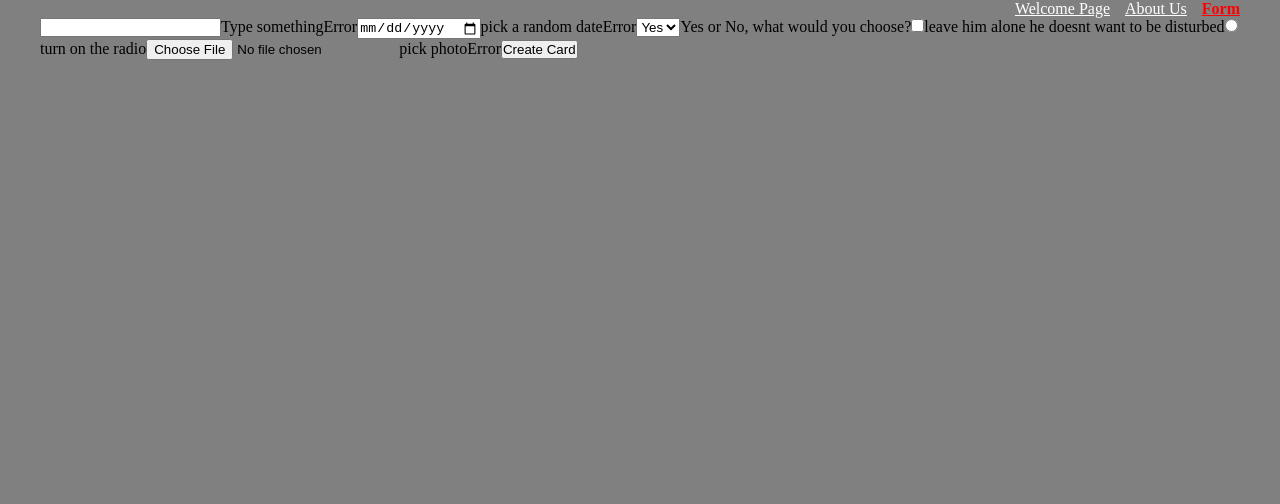
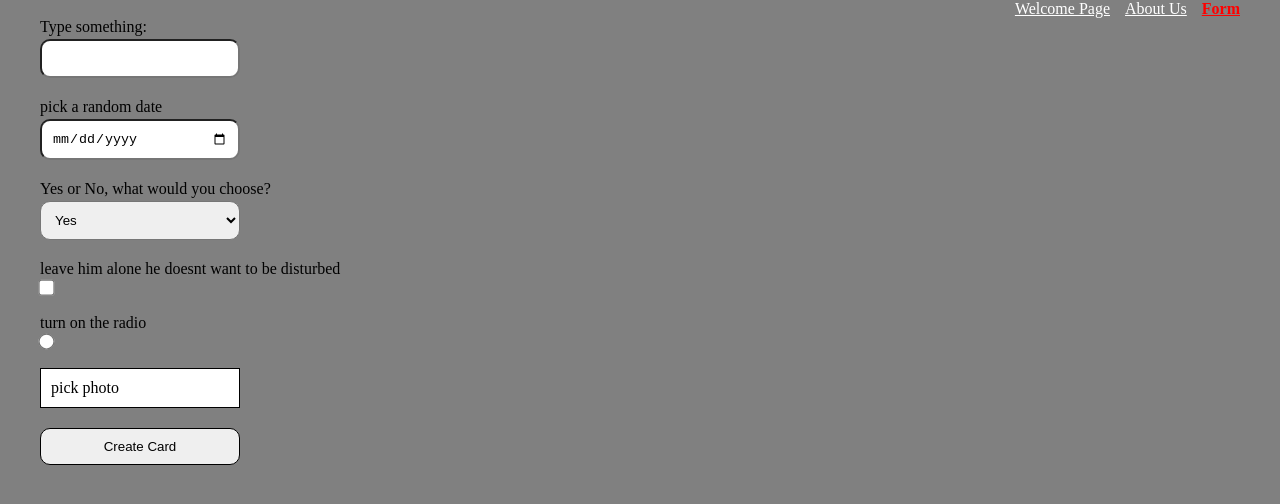
Before and after one commit to Clearenough/rss-react-Q1-2023, a React (Vite) app: page /form in a window 1280 px wide. Shown: the top 504 px of the page. Built offline with nearby package versions, Linux system fonts and the light colour scheme.

Commit message:
style: add styles for Form component

```diff
--- /dev/null
+++ b/src/pages/Form.module.scss
@@ -0,0 +1,44 @@
+.inputLayout {
+  display: flex;
+  flex-direction: column;
+  gap: 3px;
+}
+
+.form {
+  display: flex;
+  flex-direction: column;
+  gap: 20px;
+
+  .error {
+    color: rgb(205, 31, 31);
+  }
+
+  .inputWithField {
+    max-width: 200px;
+    padding: 10px;
+    border-radius: 10px;
+  }
+
+  .clickableField {
+    align-self: flex-start;
+    transform: scale(1.25);
+  }
+
+  .invisible {
+    display: none;
+  }
+
+  .photoLable {
+    max-width: 200px;
+    padding: 10px;
+    border: solid 1px black;
+    background-color: white;
+  }
+
+  .submit {
+    max-width: 200px;
+    padding: 10px;
+    border: solid 1px black;
+    border-radius: 10px;
+  }
+}
--- a/src/pages/Form.tsx
+++ b/src/pages/Form.tsx
@@ -1,6 +1,7 @@
 import { IFormCard } from './../@types/common';
 import React, { createRef, RefObject } from 'react';
 import FormCards from './../components/FormCards';
+import styles from './Form.module.scss';
 
 interface IMyFormState {
   isTextFilled: boolean;
@@ -11,9 +12,9 @@ interface IMyFormState {
 
 class MyForm extends React.Component<unknown, IMyFormState> {
   state: IMyFormState = {
-    isTextFilled: false,
-    isDateChoosed: false,
-    isImageChoosed: false,
+    isTextFilled: true,
+    isDateChoosed: true,
+    isImageChoosed: true,
     cards: [],
   };
 
@@ -26,7 +27,6 @@ class MyForm extends React.Component<unknown, IMyFormState> {
 
   onSubmit = (event: React.FormEvent<HTMLFormElement>) => {
     event.preventDefault();
-    console.log(this.state);
     let image: File;
     const files = this.inputFileRef.current?.files;
     const inputText = this.inputTextRef.current?.value;
@@ -68,26 +68,85 @@ class MyForm extends React.Component<unknown, IMyFormState> {
   render() {
     return (
       <div>
-        <form onSubmit={this.onSubmit}>
-          <input type="text" name="text" ref={this.inputTextRef} />
-          <label htmlFor="text">Type something</label>
-          {!this.state.isTextFilled && <span>Error</span>}
-          <input type="date" name="date" ref={this.inputDateRef} />
+        <form className={styles.form} onSubmit={this.onSubmit}>
+          <div className={styles.inputLayout}>
+            <label htmlFor="text">Type something: </label>
+            <input
+              className={styles.inputWithField}
+              type="text"
+              name="text"
+              id="text"
+              ref={this.inputTextRef}
+            />
+            {!this.state.isTextFilled && <span className={styles.error}>Error</span>}
+          </div>
+
+          <div className={styles.inputLayout}>
             <label htmlFor="date">pick a random date</label>
-          {!this.state.isDateChoosed && <span>Error</span>}
-          <select name="select" ref={this.selectRef}>
+            <input
+              className={styles.inputWithField}
+              type="date"
+              name="date"
+              id="date"
+              ref={this.inputDateRef}
+            />
+
+            {!this.state.isDateChoosed && <span className={styles.error}>Error</span>}
+          </div>
+
+          <div className={styles.inputLayout}>
+            <label htmlFor="select">Yes or No, what would you choose?</label>
+            <select
+              className={styles.inputWithField}
+              name="select"
+              id="select"
+              ref={this.selectRef}
+            >
               <option value="Yes">Yes</option>
               <option value="No">No</option>
             </select>
-          <label htmlFor="select">Yes or No, what would you choose?</label>
-          <input type="checkbox" name="checkbox" ref={this.inputCheckboxRef} />
+          </div>
+
+          <div className={styles.inputLayout}>
             <label htmlFor="checkbox">leave him alone he doesnt want to be disturbed</label>
-          <input type="radio" name="radio" ref={this.inputRadioRef} />
+            <input
+              className={styles.clickableField}
+              type="checkbox"
+              name="checkbox"
+              id="checkbox"
+              ref={this.inputCheckboxRef}
+            />
+          </div>
+
+          <div className={styles.inputLayout}>
             <label htmlFor="radio">turn on the radio</label>
-          <input type="file" name="file" accept="image/jpeg,image/png" ref={this.inputFileRef} />
-          <label htmlFor="file">pick photo</label>
-          {!this.state.isImageChoosed && <span>Error</span>}
-          <button type="submit">Create Card</button>
+            <input
+              className={styles.clickableField}
+              type="radio"
+              name="radio"
+              id="radio"
+              ref={this.inputRadioRef}
+            />
+          </div>
+
+          <div className={styles.inputLayout}>
+            <label className={styles.photoLable} htmlFor="file">
+              pick photo
+            </label>
+            <input
+              className={styles.invisible}
+              type="file"
+              name="file"
+              id="file"
+              accept="image/jpeg,image/png"
+              ref={this.inputFileRef}
+            />
+            {!this.state.isImageChoosed && <span className={styles.error}>Error</span>}
+          </div>
+
+          <button className={styles.submit} type="submit">
+            Create Card
+          </button>
         </form>
         <FormCards cards={this.state.cards} />
       </div>
```
Lines whose indentation alone changed are shown as unchanged.
